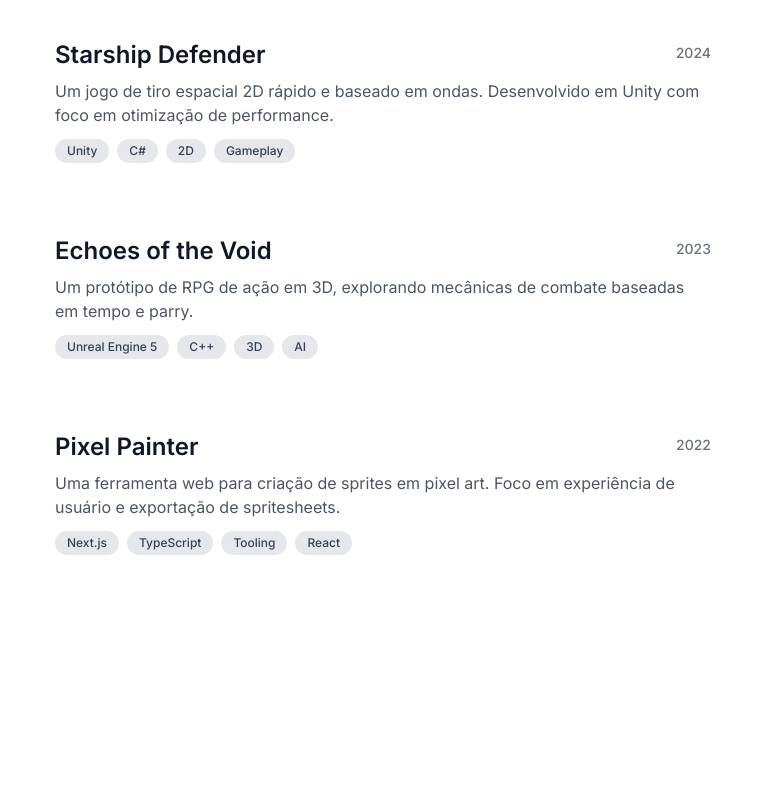
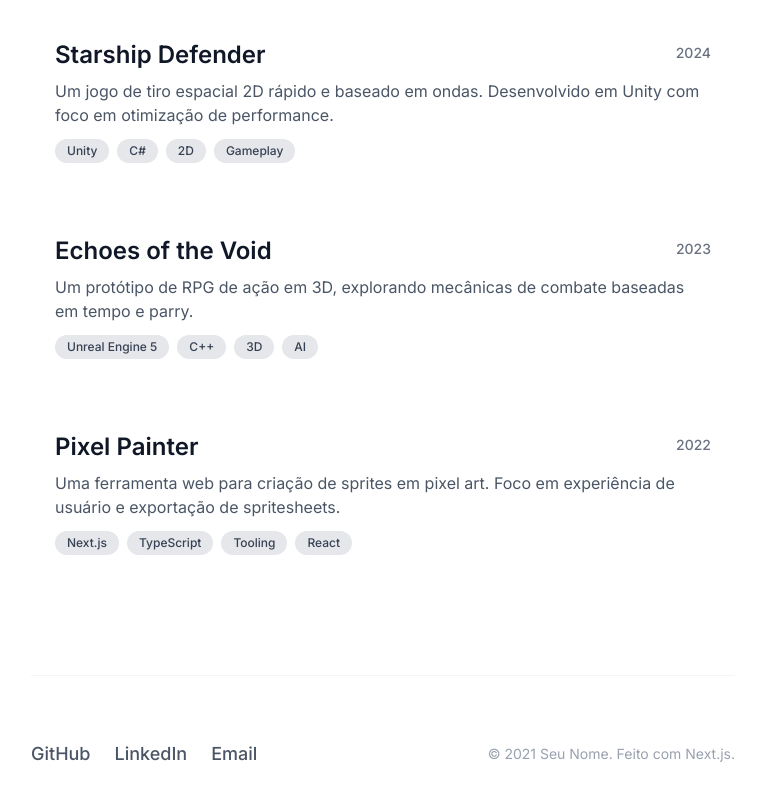
Before and after one commit to lucas85235/My-Portfolio, a Next.js app: page / in a window 1280 px wide. Shown: the part 517-1317 px from the top of the page, without its empty margins (257-1018 px from the left). Before the commit the page ends 1160 px from the top, so only its background shows below. Built offline with nearby package versions, Linux system fonts and the light colour scheme.

Commit message:
Add footer

```diff
--- a/src/app/page.tsx
+++ b/src/app/page.tsx
@@ -1,8 +1,9 @@
 // src/app/page.tsx (ou .jsx)
 
 import { HeaderBio } from '@/components/HeaderBio';
-import { ProjectItem } from '@/components/ProjectItem'; // Importe o novo componente
-import { MOCK_PROJECTS } from '@/data/projects'; // Importe os dados
+import { ProjectItem } from '@/components/ProjectItem';
+import { Footer } from '@/components/Footer'; // Importe o novo componente
+import { MOCK_PROJECTS } from '@/data/projects';
 
 export default function Home() {
   return (
@@ -18,14 +19,14 @@ export default function Home() {
 
         <div className="space-y-6">
           {MOCK_PROJECTS.map((project) => (
-            // Renderiza um ProjectItem para cada projeto na lista
             <ProjectItem key={project.id} project={project} />
           ))}
         </div>
 
       </section>
 
-      {/* 3. Footer (Próxima etapa) */}
+      {/* 3. Footer */}
+      <Footer />
     </main>
   );
 }
--- /dev/null
+++ b/src/components/Footer.tsx
@@ -0,0 +1,41 @@
+// src/components/Footer.tsx
+
+import React from 'react';
+
+export const Footer: React.FC = () => {
+    // Defina seus links aqui para fácil manutenção
+    const socialLinks = [
+        { name: 'GitHub', href: 'https://github.com/seu-perfil' },
+        { name: 'LinkedIn', href: 'https://linkedin.com/in/seu-perfil' },
+        { name: 'Email', href: 'mailto:seu.email@exemplo.com' },
+        // Adicione outros links como Itch.io, Twitter/X, etc.
+        // { name: 'Itch.io', href: 'https://seu-perfil.itch.io' },
+    ];
+
+    return (
+        <footer className="py-12 md:py-16 border-t border-gray-100 dark:border-gray-800 mt-8">
+            <div className="flex flex-col sm:flex-row justify-between items-start sm:items-center">
+
+                {/* Seção de Links */}
+                <nav className="flex flex-wrap gap-x-6 gap-y-2 mb-4 sm:mb-0">
+                    {socialLinks.map((link) => (
+                        <a
+                            key={link.name}
+                            href={link.href}
+                            target="_blank"
+                            rel="noopener noreferrer"
+                            className="text-gray-600 dark:text-gray-400 hover:text-gray-900 dark:hover:text-white transition-colors text-lg font-medium"
+                        >
+                            {link.name}
+                        </a>
+                    ))}
+                </nav>
+
+                {/* Copyright / Info */}
+                <p className="text-sm text-gray-400 dark:text-gray-600">
+                    © {new Date().getFullYear()} Seu Nome. Feito com Next.js.
+                </p>
+            </div>
+        </footer>
+    );
+};
```
